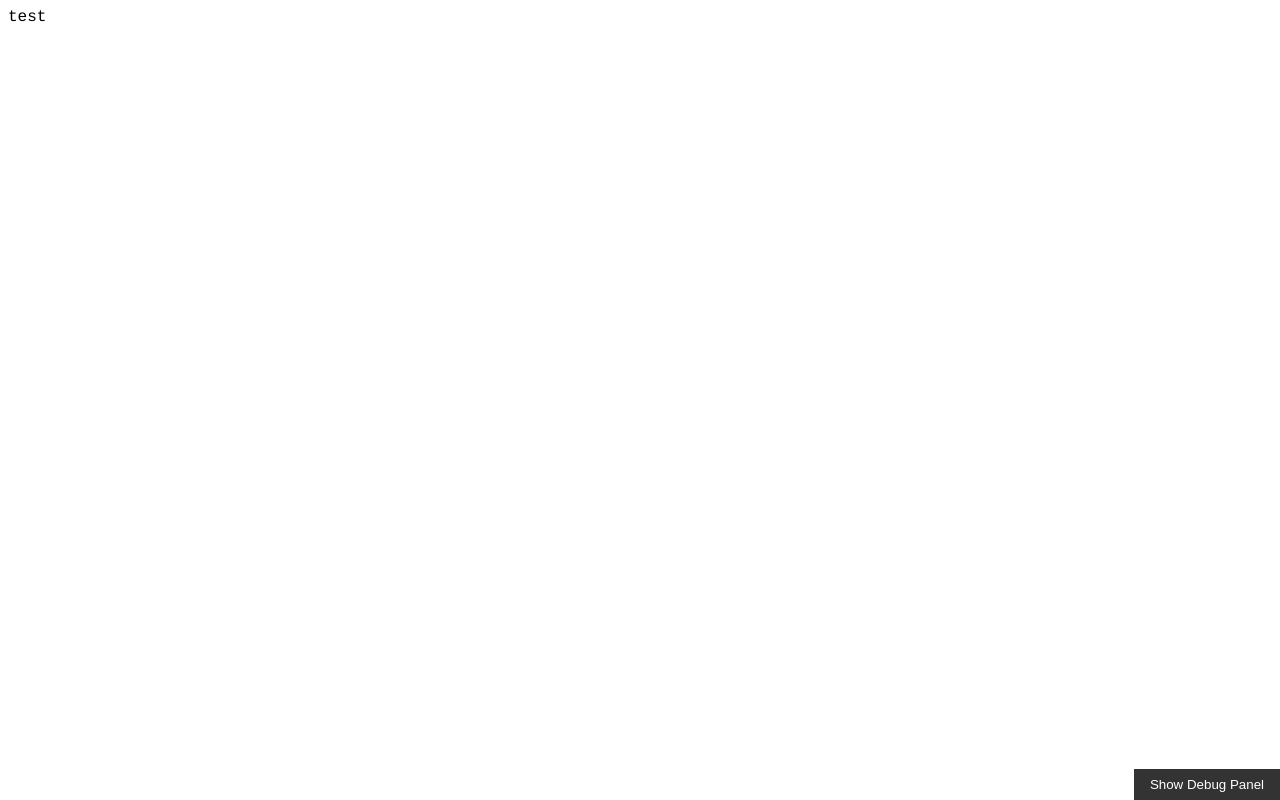
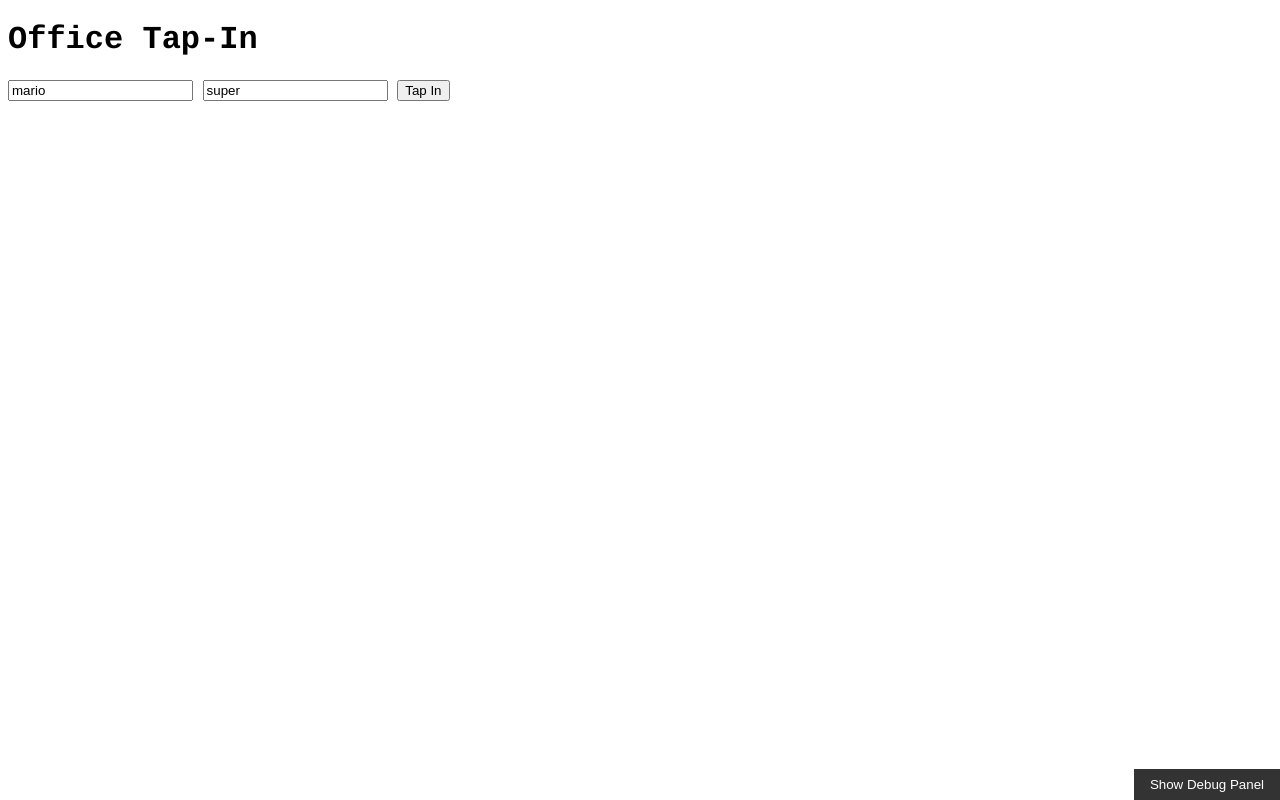
Before and after one commit to yissok/site, a SvelteKit app: page / in a window 1280 px wide. Built offline with nearby package versions, Linux system fonts and the light colour scheme.

Commit message:
test sheets

```diff
--- a/src/app.html
+++ b/src/app.html
@@ -11,7 +11,6 @@
   </head>
 
   <body data-sveltekit-preload-data="hover">
-    test
     <div style="display: contents">%sveltekit.body%</div>
   </body>
 </html>
--- a/src/routes/+page.svelte
+++ b/src/routes/+page.svelte
@@ -1,10 +1,66 @@
 <script lang="ts">
   import DebugPanel from "./DebugPanel.svelte";
   import { onMount } from "svelte";
+
   onMount(() => {
     console.log("Page mounted");
   });
+  const office = { lat: 51.515, lng: -0.141 };
+  const RADIUS_METERS = 100;
+  const apiUrl =
+    "https://script.google.com/macros/s/AKfycbzTJfFf3es-C2JxUMGGSuaR0A06M35SI12befH1JygZssaIYqXeTQVPysEXvV7IbOUlgw/exec";
+  let name = "mario";
+  let surname = "super";
+  let status = "";
+
+  function getDistance(a, b) {
+    const R = 6371e3;
+    const φ1 = (a.lat * Math.PI) / 180;
+    const φ2 = (b.lat * Math.PI) / 180;
+    const Δφ = ((b.lat - a.lat) * Math.PI) / 180;
+    const Δλ = ((b.lng - a.lng) * Math.PI) / 180;
+
+    const x = Δλ * Math.cos((φ1 + φ2) / 2);
+    const y = Δφ;
+    const d = Math.sqrt(x * x + y * y) * R;
+    return d;
+  }
+
+  async function tapIn() {
+    status = "Checking location...";
+    navigator.geolocation.getCurrentPosition(
+      async (pos) => {
+        const { latitude, longitude } = pos.coords;
+        const dist = getDistance(office, { lat: latitude, lng: longitude });
+        if (dist >= RADIUS_METERS) {
+          status = "Logging your check-in...";
+          await fetch(apiUrl, {
+            method: "POST",
+            body: JSON.stringify({
+              name,
+              surname,
+              lat: latitude,
+              lng: longitude,
+            }),
+            headers: { "Content-Type": "application/json" },
+          });
+          status = "✅ Logged successfully!";
+        } else {
+          status = "❌ You are not at the office!";
+        }
+      },
+      (err) => {
+        status = "Location error: " + err.message;
+      },
+    );
+  }
 </script>
+
+<h1>Office Tap-In</h1>
+<input placeholder="name" bind:value={name} />
+<input placeholder="surname" bind:value={surname} />
+<button on:click={tapIn}>Tap In</button>
+<p>{status}</p>
 
 <DebugPanel />
 
```
Also changed, not shown: 1 other file (tests, documents, lock files or other folders).
